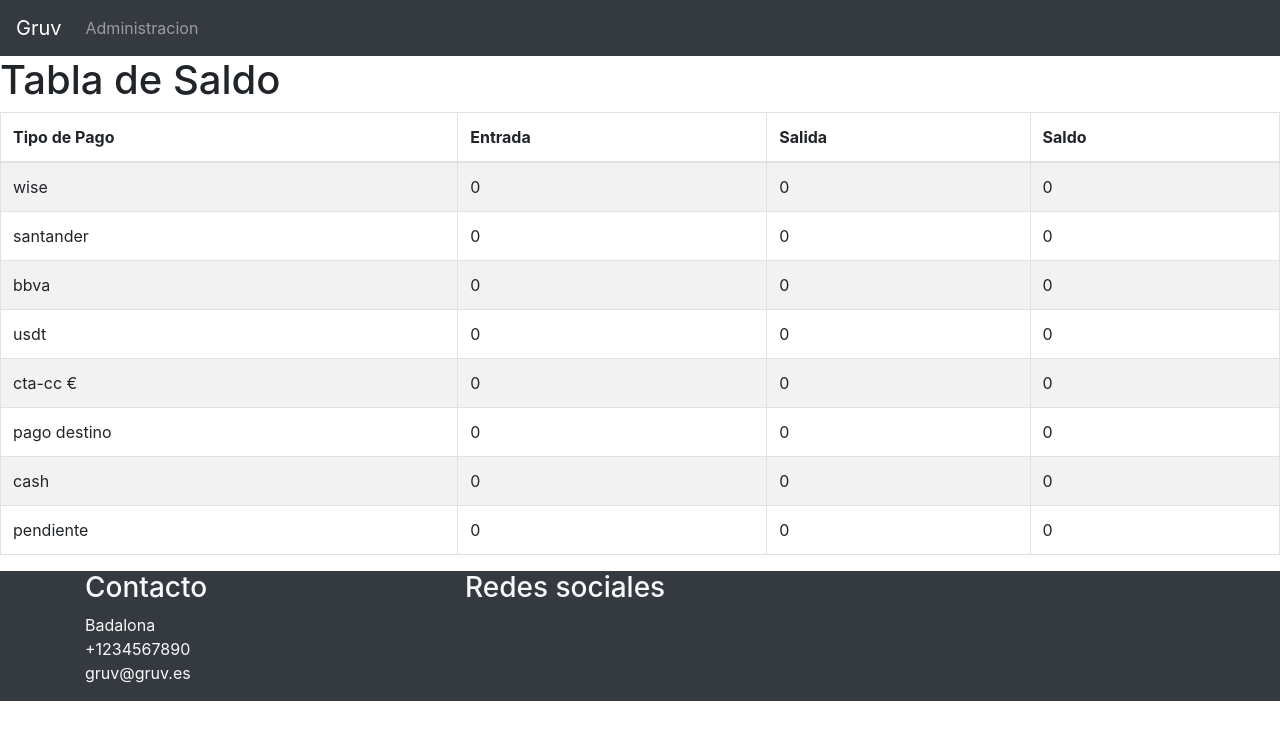
After one commit to malcovarela00/gruv, a Django app: page /saldo/ in a window 1280 px wide. The commit adds this page. Shown: the top 740 px of the page. Run offline with Django 4.2, Linux system fonts and the light colour scheme; the visitor is signed in with stand-in values (Sample User, id 1); data that the repository does not hold is empty; some libraries are stand-ins or nearby versions.

Commit message:
agregada tabla de saldos de clientes y proveedores

```diff
--- a/catalogo/templates/base.html
+++ b/catalogo/templates/base.html
@@ -15,7 +15,7 @@
             <div class="collapse navbar-collapse" id="navbarNav">
                 <ul class="navbar-nav">
                     <li class="nav-item">
-                        <a class="nav-link" href="/">Home</a>
+                        <a class="nav-link" href="/admin">Administracion</a>
                     </li>
                     <!-- Agrega aquí otros enlaces de navegación comunes -->
                 </ul>
@@ -23,7 +23,7 @@
         </nav>
     </header>
 
-    <main class="container">
+    <main>
         {% block content %}
         {% endblock %}
     </main>
@@ -51,9 +51,5 @@
             </div>
         </div>
     </footer>
-
-    <script src="https://code.jquery.com/jquery-3.5.1.slim.min.js"></script>
-    <script src="https://cdn.jsdelivr.net/npm/@popperjs/core@2.5.3/dist/umd/popper.min.js"></script>
-    <script src="https://stackpath.bootstrapcdn.com/bootstrap/4.5.2/js/bootstrap.min.js"></script>
 </body>
 </html>
--- a/catalogo/templates/home.html
+++ b/catalogo/templates/home.html
@@ -8,5 +8,6 @@
         <p>Más información en https://gruvtravel.es/.</p>
         <a class="btn btn-primary btn-lg" href="{% url 'admin:index' %}" role="button">Administration</a>
         <a class="btn btn-primary btn-lg" href="{% url 'viaje_list' %}" role="button">Lista de Viajes</a>
+        <a class="btn btn-primary btn-lg" href="{% url 'saldo' %}" role="button">Saldos</a>
     </div>
 {% endblock %}
--- /dev/null
+++ b/catalogo/templates/saldo.html
@@ -0,0 +1,31 @@
+{% extends 'base.html' %}
+
+{% block content %}
+    <h1>Tabla de Saldo</h1>
+    <table id="saldoTable" class="table table-striped table-bordered">
+        <thead>
+            <tr>
+                <th>Tipo de Pago</th>
+                <th>Entrada</th>
+                <th>Salida</th>
+                <th>Saldo</th>
+            </tr>
+        </thead>
+        <tbody>
+            {% for opcion, entrada, salida, saldo in saldo_por_pago %}
+                <tr>
+                    <td>{{ opcion }}</td>
+                    <td>{{ entrada }}</td>
+                    <td>{{ salida }}</td>
+                    <td>{{ saldo }}</td>
+                </tr>
+            {% endfor %}
+        </tbody>
+    </table>
+
+    <!-- Agregar los scripts de DataTables y Bootstrap -->
+    <script src="https://code.jquery.com/jquery-3.5.1.slim.min.js"></script>
+    <script src="https://cdn.datatables.net/1.13.5/js/jquery.dataTables.min.js"></script>
+    <script src="https://cdn.datatables.net/1.13.5/js/dataTables.bootstrap4.min.js"></script>
+
+{% endblock %}
--- a/catalogo/views.py
+++ b/catalogo/views.py
@@ -1,7 +1,8 @@
 from django.shortcuts import render
-from .models import Viaje, Saldo
+from .models import Viaje, PagoCliente, PagoProveedor, OPCIONES_DE_PAGO
 from django.contrib.admin.views.decorators import staff_member_required
 
+from django.db.models import Sum, F, Case, When, DecimalField
 
 def home(request):
     return render(request, 'home.html')
@@ -10,3 +11,36 @@ def home(request):
 def viaje_list(request):
     viajes_with_saldo = Viaje.objects.select_related('saldo').all()
     return render(request, 'viaje_list.html', {'viajes': viajes_with_saldo})
+
+@staff_member_required
+def saldo(request):
+    # Obtener todos los pagos de clientes y proveedores
+    pagos_cliente = PagoCliente.objects.all()
+    pagos_proveedor = PagoProveedor.objects.all()
+
+    # Calcular la suma de las entradas por opciones de pago del cliente
+    entradas_por_pago_cliente = pagos_cliente.annotate(
+        entrada=Case(
+            *[When(opcion_pago=opcion, then=F('monto')) for opcion, _ in OPCIONES_DE_PAGO],
+            default=0, output_field=DecimalField()
+        )
+    ).values('opcion_pago').annotate(total_entrada=Sum('entrada'))
+
+    # Calcular la suma de las salidas por opciones de pago del proveedor
+    salidas_por_pago_proveedor = pagos_proveedor.annotate(
+        salida=Case(
+            *[When(opcion_pago=opcion, then=F('precio_proveedor')) for opcion, _ in OPCIONES_DE_PAGO],
+            default=0, output_field=DecimalField()
+        )
+    ).values('opcion_pago').annotate(total_salida=Sum('salida'))
+
+    # Combinar la información de entrada y salida por opción de pago
+    saldo_por_pago = []
+    for opcion, _ in OPCIONES_DE_PAGO:
+        entrada = next((item['total_entrada'] for item in entradas_por_pago_cliente if item['opcion_pago'] == opcion), 0)
+        salida = next((item['total_salida'] for item in salidas_por_pago_proveedor if item['opcion_pago'] == opcion), 0)
+        saldo = entrada - salida
+        saldo_por_pago.append((opcion, entrada, salida, saldo))
+
+    # Renderizar la plantilla con la información calculada
+    return render(request, 'saldo.html', {'saldo_por_pago': saldo_por_pago})
--- a/gruv/urls.py
+++ b/gruv/urls.py
@@ -17,11 +17,12 @@ Including another URLconf
 from django.contrib import admin
 from django.urls import path
 
-from catalogo.views import home, viaje_list
+from catalogo.views import home, viaje_list, saldo
 
 
 urlpatterns = [
     path('', home, name='home'),
     path('admin/', admin.site.urls),
     path('viaje-list/', viaje_list, name='viaje_list'),
+    path('saldo/', saldo, name='saldo'),
 ]
```
Also changed, not shown: catalogo/templates/viaje_list.html (+4 -48 lines).
